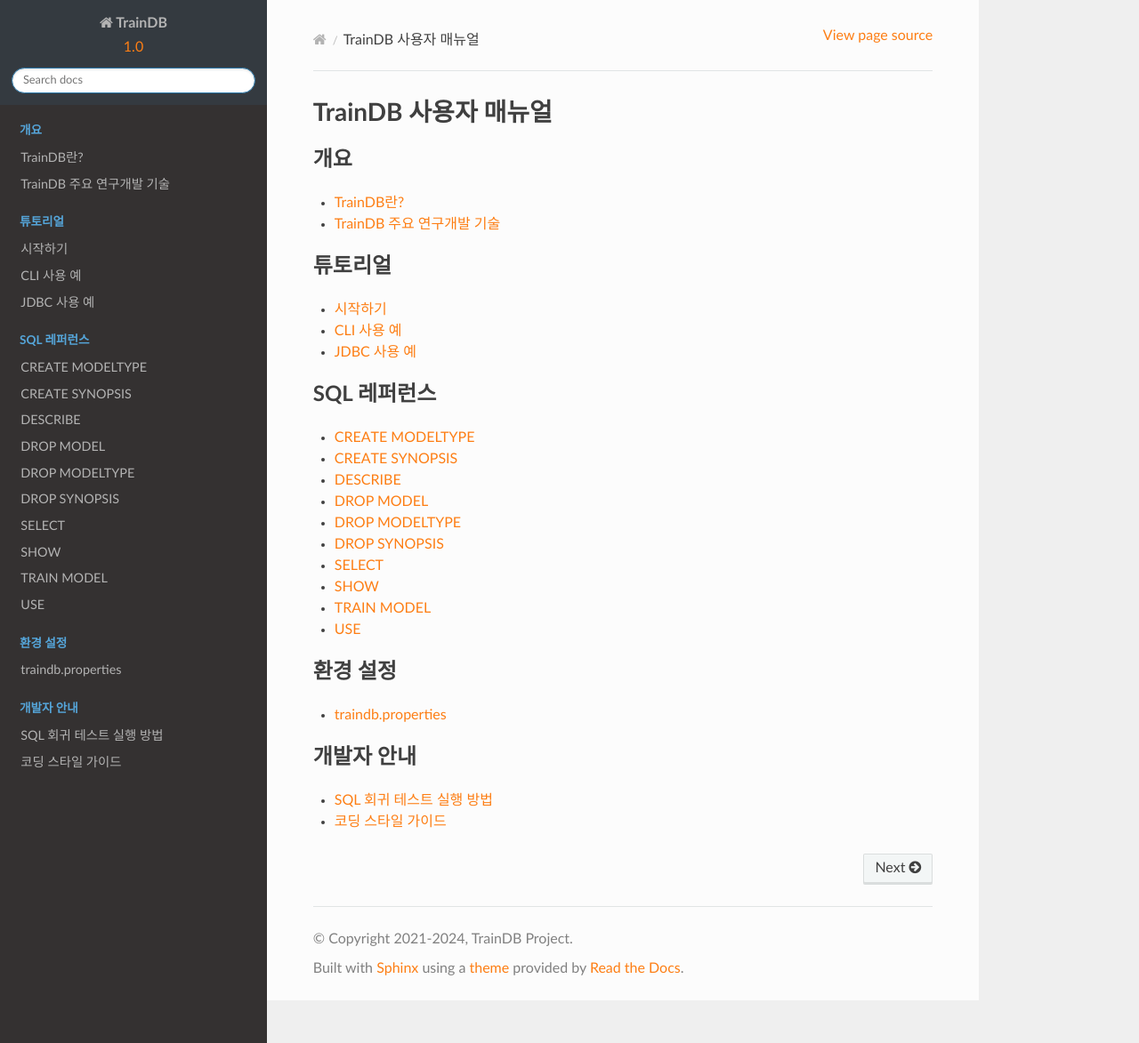
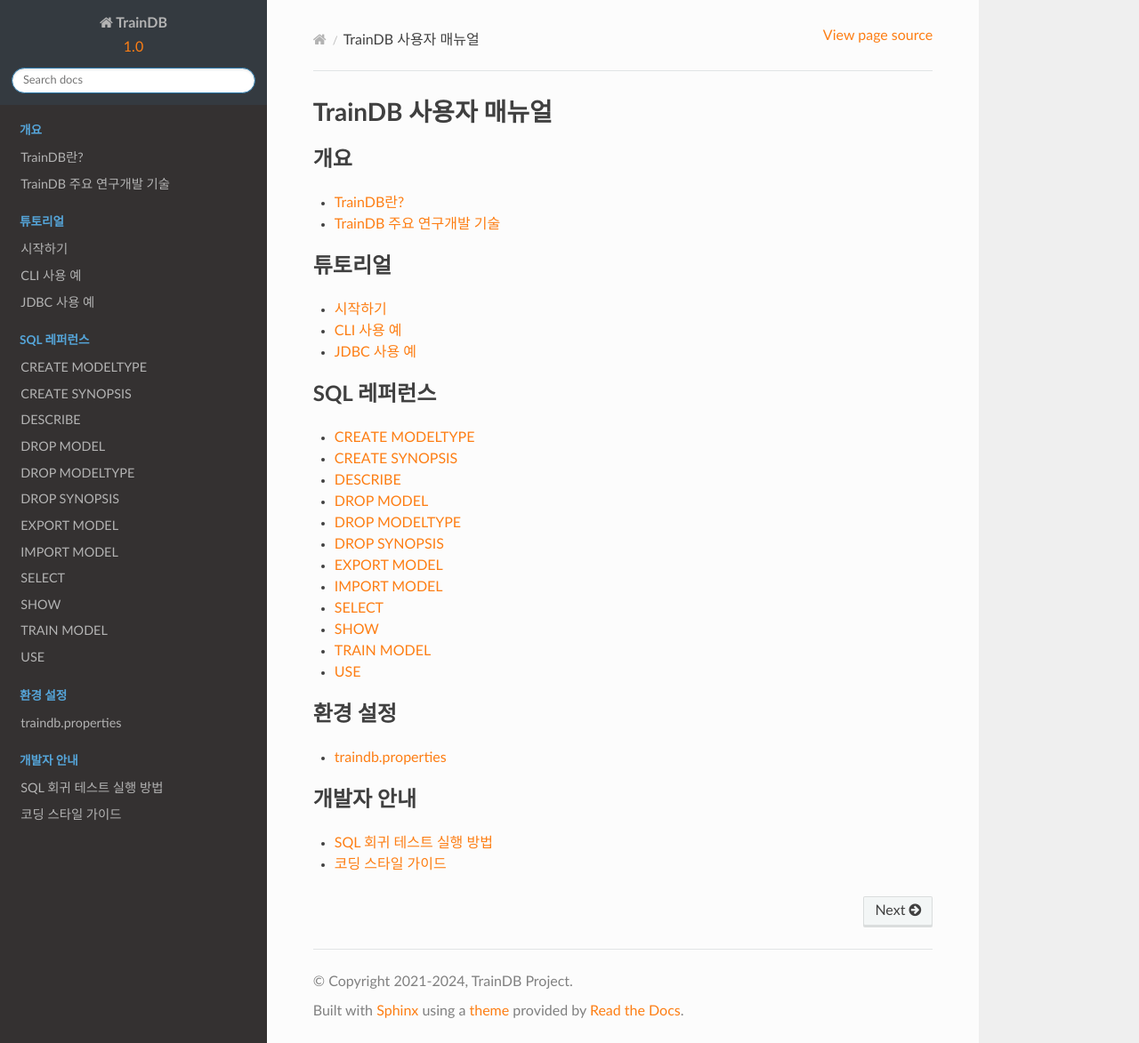
Before and after one commit to traindb-project/traindb-doc-kr, a Sphinx documentation site: the page built from docs/index.rst, in a window 1280 px wide and 1173 px high. Shown: the whole window at 89% size. Built offline with Sphinx 7.4.7 and the Read the Docs theme 2.0.0, drawn with Linux system fonts in a browser that asks for light colours.

Commit message:
update v1.5 documentation - toc

```diff
--- a/docs/index.rst
+++ b/docs/index.rst
@@ -26,6 +26,8 @@ TrainDB 사용자 매뉴얼
    sql/drop_model
    sql/drop_modeltype
    sql/drop_synopsis
+   sql/export_model
+   sql/import_model
    sql/select
    sql/show
    sql/train_model
--- a/docs/sql/index.rst
+++ b/docs/sql/index.rst
@@ -10,6 +10,8 @@ SQL 레퍼런스
    drop_model
    drop_modeltype
    drop_synopsis
+   export_model
+   import_model
    select
    show
    train_model
```
